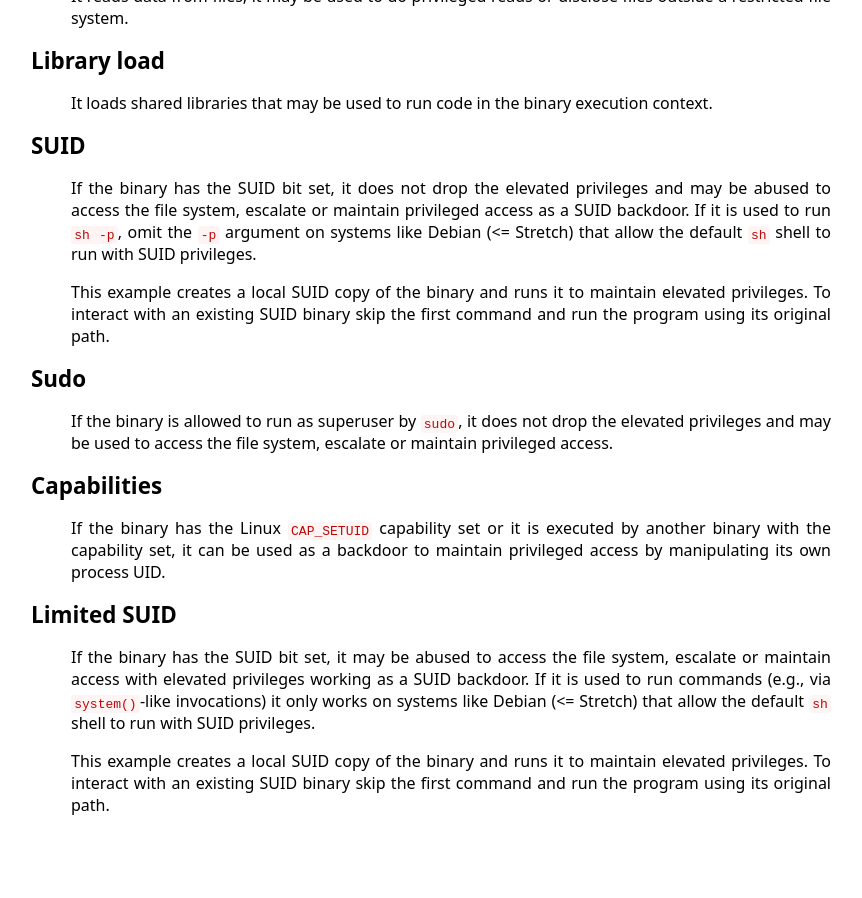
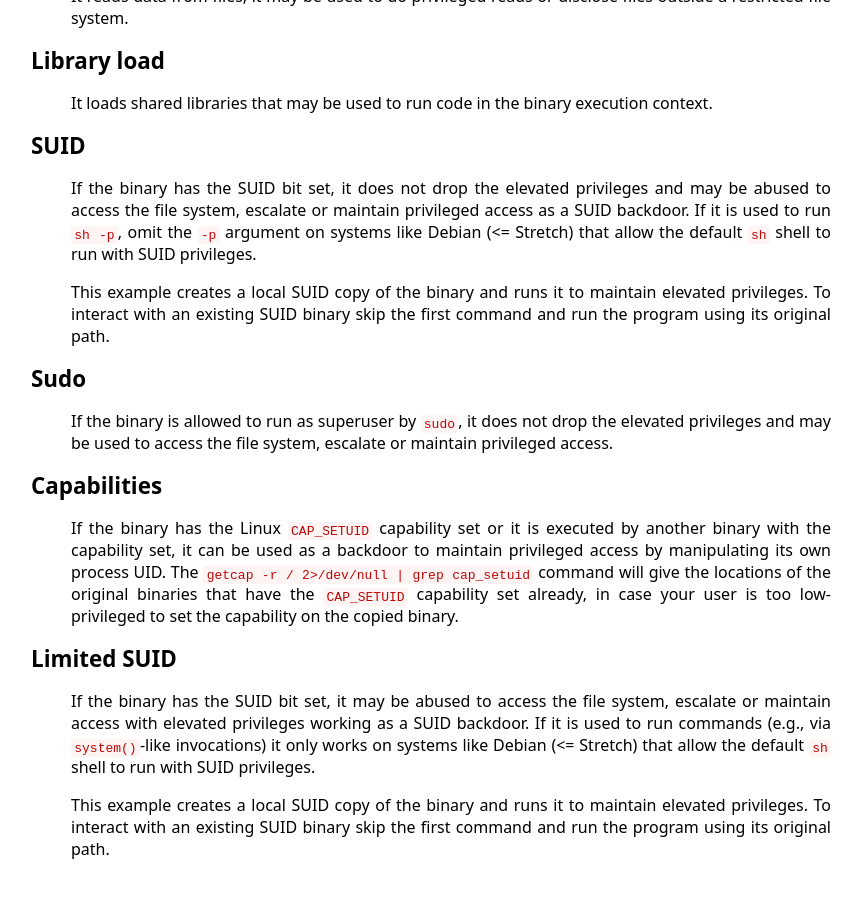
Before and after one commit to GTFOBins/GTFOBins.github.io, a Jekyll site: the page built from functions.md, in a window 1280 px wide and 900 px high, scrolled down 1035 px. Shown: the whole window, without its empty margins (209-1071 px from the left). Built offline with Jekyll 4.4.1, drawn with Linux system fonts in a browser that asks for light colours; before the commit the page ends 1891 px from its top, so only the background shows below that.

Commit message:
feat(capabilities): add workaround for low-privileged users when trying to set the CAP_SETUID capability on the copied binaries

```diff
--- a/_data/functions.yml
+++ b/_data/functions.yml
@@ -58,7 +58,7 @@ sudo:
 
 capabilities:
   label: Capabilities
-  description: If the binary has the Linux `CAP_SETUID` capability set or it is executed by another binary with the capability set, it can be used as a backdoor to maintain privileged access by manipulating its own process UID.
+  description: If the binary has the Linux `CAP_SETUID` capability set or it is executed by another binary with the capability set, it can be used as a backdoor to maintain privileged access by manipulating its own process UID. The `getcap -r / 2>/dev/null | grep cap_setuid` command will give the locations of the original binaries that have the `CAP_SETUID` capability set already, in case your user is too low-privileged to set the capability on the copied binary.
 
 limited-suid:
   label: Limited SUID
```
